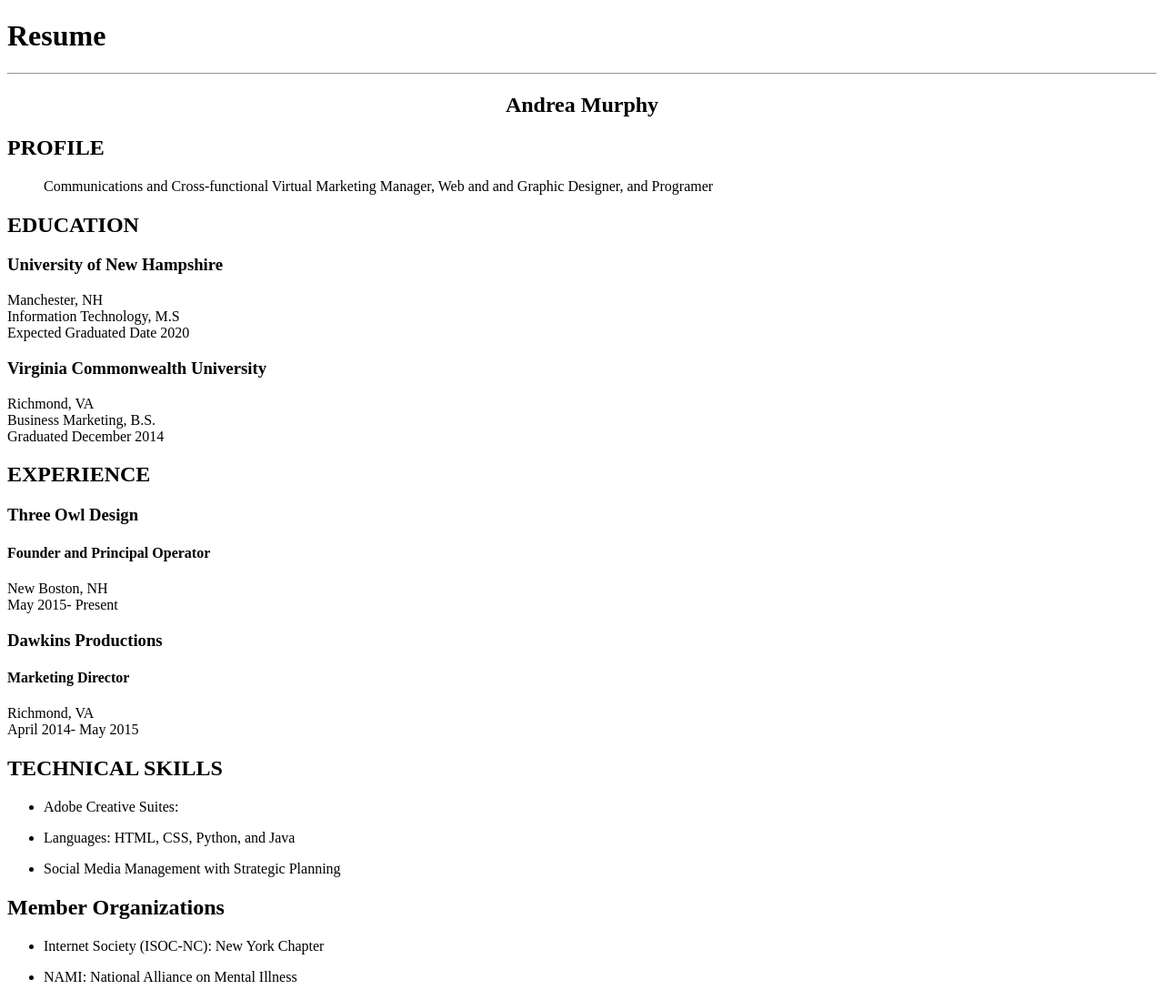
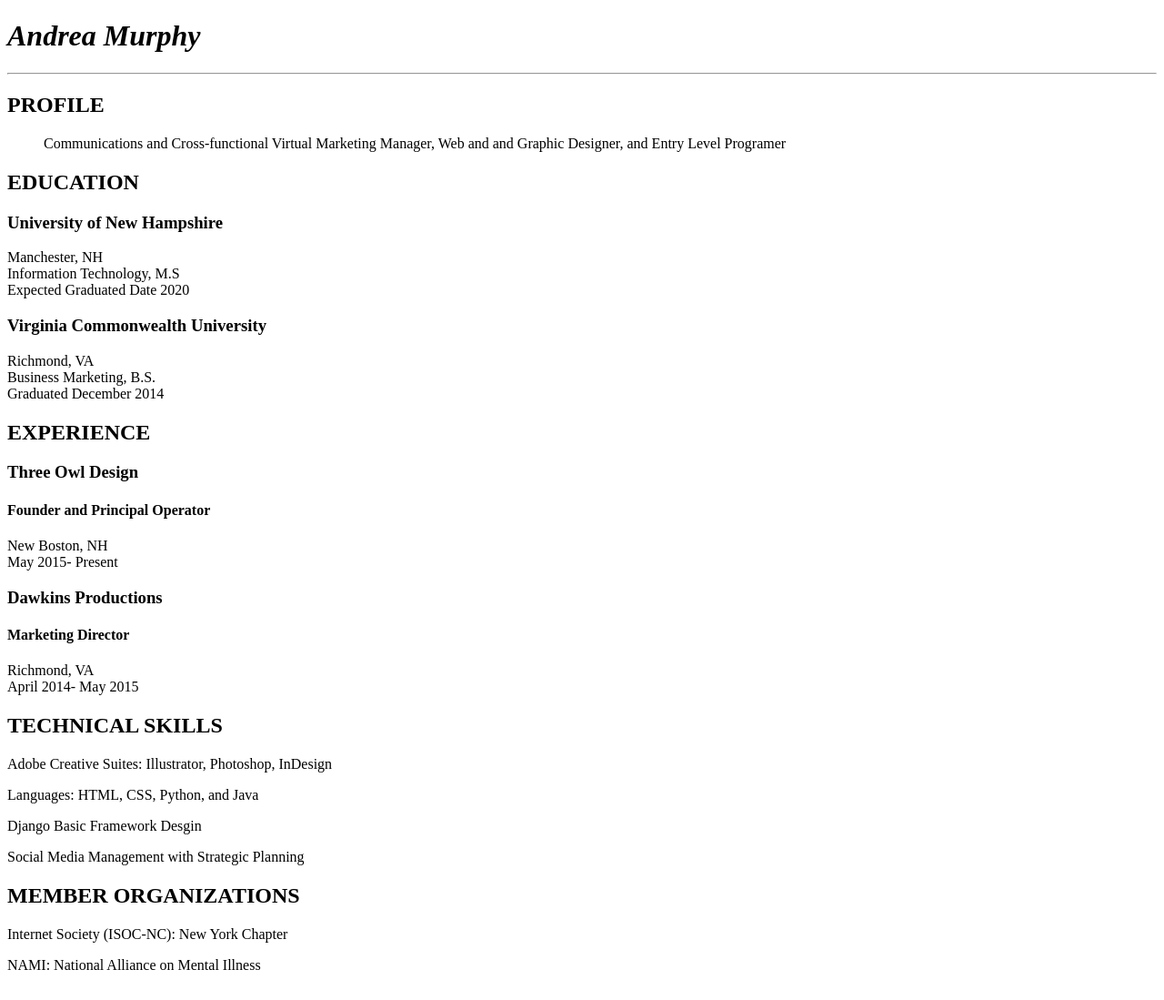
Before and after one commit to andrea5972/COMP-805, a Django app: page /resume/ in a window 1280 px wide. Shown: the part 61-1160 px from the top of the page at 91% size. After the commit the page ends 1127 px from the top, so only its background shows below. Run offline with Django 3.2, Linux system fonts and the light colour scheme.

Commit message:
templates/resume.html

```diff
--- a/django/week2/templates/resume.html
+++ b/django/week2/templates/resume.html
@@ -1,32 +1,28 @@
 {% extends 'base.html' %}
 
 {% block content %}
-<div class='resume-content'>
-    <div class='resume-banner'>
+<div class='resume-banner'>
         <div id='wrap'>
-            <h1>Resume</h1>
+            <h1><i>Andrea Murphy</i></h1>
             <hr>
-            <body>
-                <section id="main">
-                    <header id="title">
-                        <center><h1>Andrea Murphy</h1></center>
-      </header>
+
         <section class='main-block'>
             <h2>
-            <i class='profile-content'></i>PROFILE
+            <div class='resume-subbanner'>PROFILE
             </h2>
-                <div>
+                </div>
                 <ul>
-                    <body>Communications and Cross-functional Virtual Marketing Manager, Web and and Graphic Designer, and Programer </body>
+                    <body>Communications and Cross-functional Virtual Marketing Manager, Web and and Graphic Designer, and Entry Level Programer </body>
               </div>
           </div>
     </section>
 
     <section class='main-block'>
-        <h2>
-            <i class='resume-content'></i>EDUCATION
-        </h2>
-    <section class="blocks">
+                <h2>
+                <div class='resume-subbanner'>EDUCATION
+                </h2>
+            </div>
+    <section class='blocks'>
                     <header>
                         <h3>University of New Hampshire</h3>
                         <div class='location'>Manchester, NH</div>
@@ -34,7 +30,6 @@
                         <div class='date'>Expected Graduated Date 2020
                 </header>
             </div>
-
     <section class="blocks">
                     <header>
                         <h3>Virginia Commonwealth University</h3>
@@ -47,9 +42,8 @@
 
         <section class='main-block'>
             <h2>
-            <i class='resume-content'></i>EXPERIENCE
+            <div class='resume-subbanner'></i>EXPERIENCE
             </h2>
-
     <section class="blocks">
                     <header>
                         <h3>Three Owl Design</h3>
@@ -73,32 +67,27 @@
 
         <section class='main-block'>
             <h2>
-            <i class='resume-content'></i>TECHNICAL SKILLS
-            </h2>
-            <div class= 'skills-content'>
-                <ul>
-                        <li>Adobe Creative Suites:</li>
-                    </ul>
-                    <ul>
-                        <li>Languages: HTML, CSS, Python, and Java</li>
-                    </ul>
-                <ul>
-                        <li>Social Media Management with Strategic Planning</li>
-                </ul>
+                <div class='resume-subbanner'>TECHNICAL SKILLS
+                </h2>
+            </div>
+            <section class= 'blocks'>
+                        <p>Adobe Creative Suites: Illustrator, Photoshop, InDesign<br>
+                        <p>Languages: HTML, CSS, Python, and Java<br>
+                        <p>Django Basic Framework Desgin<br>
+                        <p>Social Media Management with Strategic Planning<br>
+                </p>
               </div>
           </section>
 
         <section class='main-block'>
             <h2>
-            <i class='resume-content'></i>Member Organizations
-            </h2>
-            <div class= 'Organizations-content'>
-                <ul>
-                        <li>Internet Society (ISOC-NC): New York Chapter</li>
-                    </ul>
-                    <ul>
-                        <li>NAMI: National Alliance on Mental Illness</li>
-                    </ul>
+                <div class='resume-subbanner'>MEMBER ORGANIZATIONS
+                </h2>
+            </div>
+            <div class= 'blocks'>
+                        <p>Internet Society (ISOC-NC): New York Chapter<br>
+                        <p>NAMI: National Alliance on Mental Illness<br>
+                    </p>
               </div>
           </div>
             </body>
```
